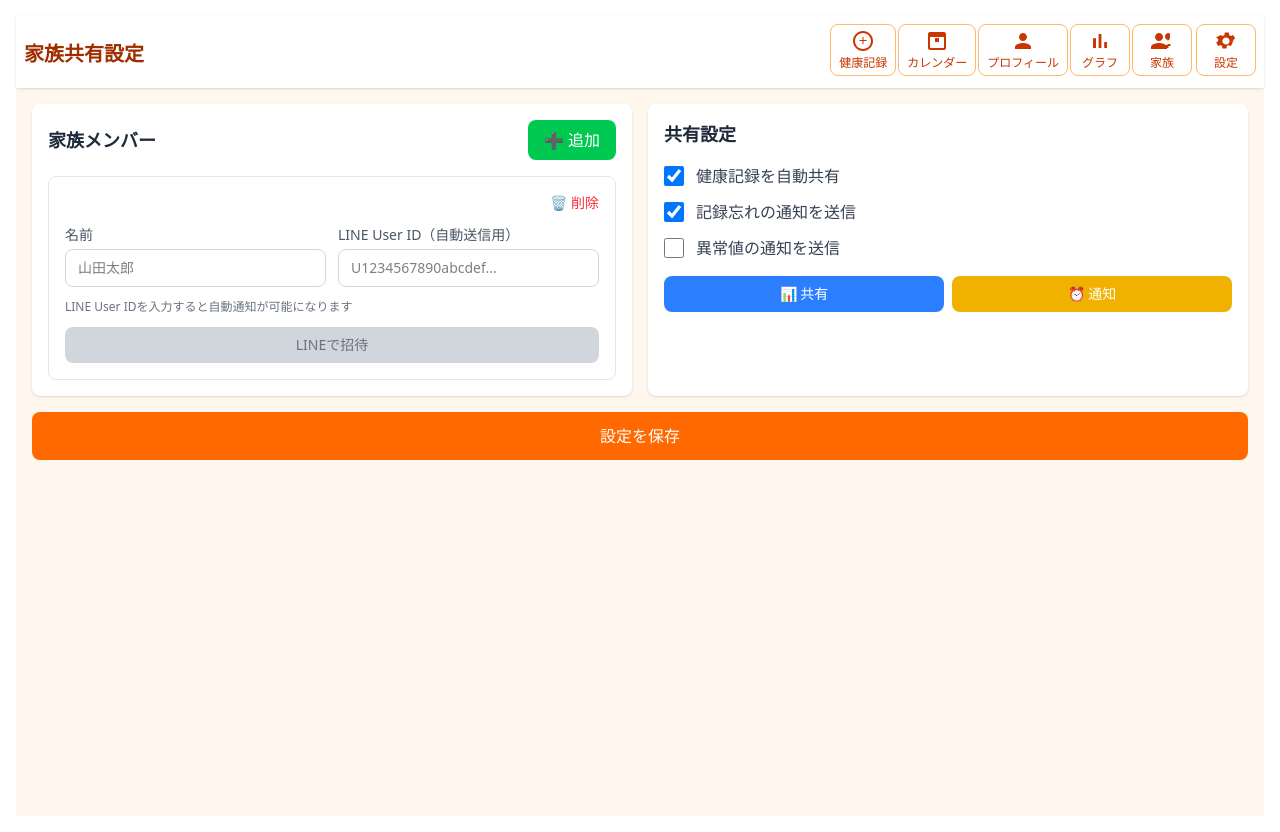
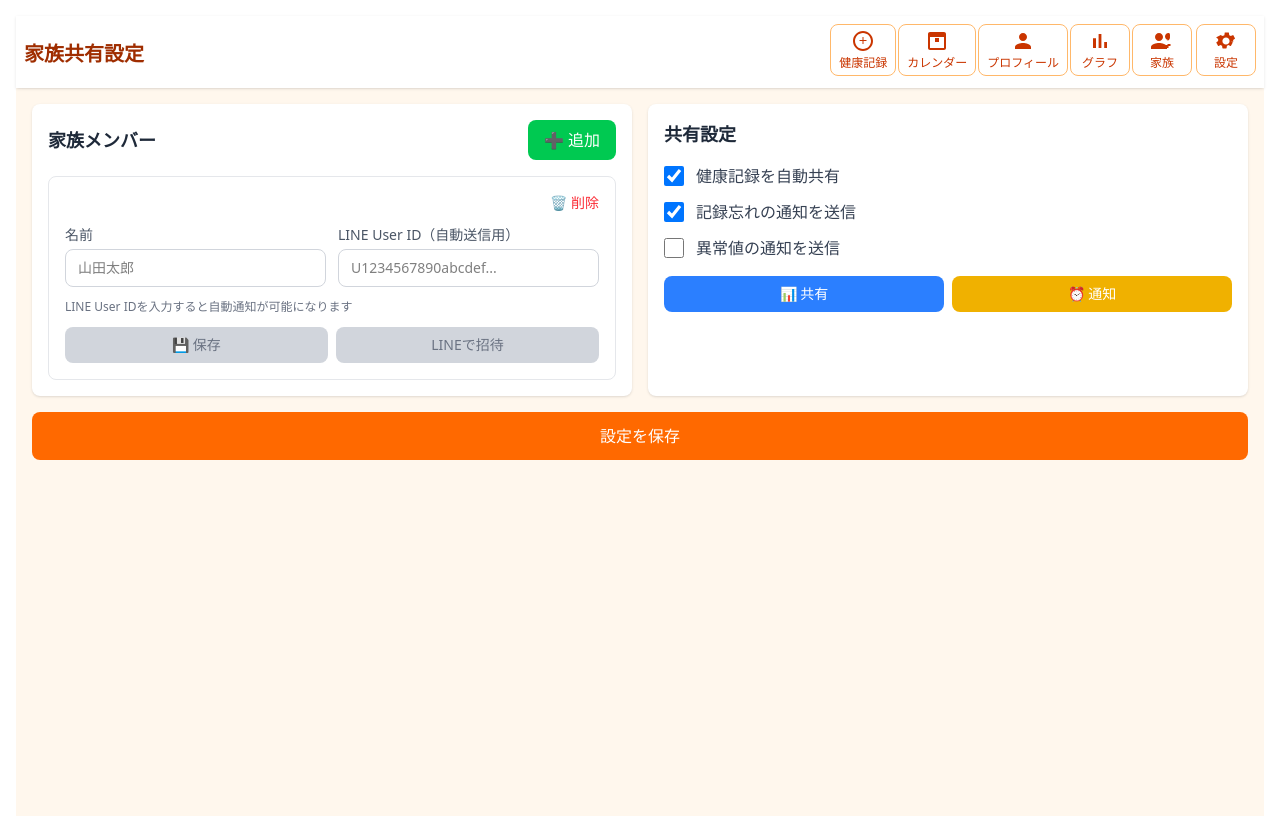
Before and after one commit to mikan623/heart-rehab-app, a Next.js app: page /family in a window 1280 px wide. Both pictures are taken after a click on the button "➕ 追加". Built offline with nearby package versions, Linux system fonts and the light colour scheme; no server answers.

Commit message:
fix: Family member auto-save issue - manual save button added

```diff
--- a/src/app/family/page.tsx
+++ b/src/app/family/page.tsx
@@ -191,9 +191,9 @@ export default function FamilyPage() {
     }
   };
 
-  // 家族メンバーを更新する関数（データベース連携）
-  const updateFamilyMember = async (id: string, field: keyof FamilyMember, value: string | boolean) => {
-    // ローカルステートを更新
+  // 家族メンバーを更新する関数（ローカルのみ）
+  const updateFamilyMember = (id: string, field: keyof FamilyMember, value: string | boolean) => {
+    // ローカルステートを更新するだけ（入力フォーム用）
     const member = familyMembers.find(m => m.id === id);
     if (!member) return;
 
@@ -206,13 +206,20 @@ export default function FamilyPage() {
       );
       return updated;
     });
+  };
 
-    // 🆕 新規メンバーの場合、名前と関係性が揃ったら DB に保存
-    if (id.length <= 15) {
-      // 一時的な ID（数字）= 新規メンバー
-      if (updatedMember.name && updatedMember.relationship) {
-        // 名前と関係性が揃った → DB に保存
+  // 家族メンバーを DB に保存する関数（手動保存）
+  const saveFamilyMemberToDatabase = async (id: string) => {
     try {
+      const member = familyMembers.find(m => m.id === id);
+      if (!member) return;
+
+      // バリデーション
+      if (!member.name || !member.relationship) {
+        alert('名前と関係性を入力してください');
+        return;
+      }
+
       let userId = 'user-1';
       if (typeof window !== 'undefined' && window.liff && window.liff.isLoggedIn && window.liff.isLoggedIn()) {
         try {
@@ -223,12 +230,15 @@ export default function FamilyPage() {
         }
       }
 
+      // 新規メンバーかどうかで POST/PATCH を分ける
+      if (id.length <= 15) {
+        // 新規メンバー → POST
         const response = await fetch('/api/family-members', {
           method: 'POST',
           headers: { 'Content-Type': 'application/json' },
           body: JSON.stringify({
             userId,
-              familyMember: updatedMember
+            familyMember: member
           })
         });
 
@@ -238,18 +248,39 @@ export default function FamilyPage() {
 
           // 一時的な ID を DB の ID に置き換え
           setFamilyMembers(prev =>
-              prev.map(m => m.id === id ? { ...updatedMember, id: result.familyMember.id } : m)
+            prev.map(m => m.id === id ? { ...member, id: result.familyMember.id } : m)
           );
+          alert('家族メンバーを追加しました！');
         } else {
           console.error('❌ 保存失敗:', response.status);
+          alert('保存に失敗しました');
+        }
+      } else {
+        // 既存メンバー → PATCH
+        const response = await fetch('/api/family-members', {
+          method: 'PATCH',
+          headers: { 'Content-Type': 'application/json' },
+          body: JSON.stringify({
+            memberId: id,
+            name: member.name,
+            relationship: member.relationship,
+            lineUserId: member.lineUserId,
+            isRegistered: member.isRegistered
+          })
+        });
+
+        if (response.ok) {
+          console.log('✅ 家族メンバーを更新しました');
+          alert('更新しました！');
+        } else {
+          console.error('❌ 更新失敗:', response.status);
+          alert('更新に失敗しました');
+        }
       }
     } catch (error) {
       console.error('❌ エラー:', error);
+      alert('エラーが発生しました');
     }
-      }
-    }
-    // ✅ 修正：DB ID のメンバーは updateFamilyMember では保存しない
-    // （手動の「保存」ボタンで保存する）
   };
 
   // 家族メンバーの登録
@@ -587,11 +618,28 @@ export default function FamilyPage() {
                     LINE User IDを入力すると自動通知が可能になります
                   </p>
 
+                  {/* ボタングループ */}
+                  <div className="flex gap-2 flex-col md:flex-row">
+                    {/* 保存ボタン（新規メンバーのみ） */}
+                    {member.id.length <= 15 && (
+                      <button
+                        onClick={() => saveFamilyMemberToDatabase(member.id)}
+                        disabled={!member.name || !member.relationship}
+                        className={`flex-1 py-2 px-4 rounded-lg font-medium text-sm ${
+                          member.name && member.relationship
+                            ? 'bg-blue-500 text-white hover:bg-blue-600'
+                            : 'bg-gray-300 text-gray-500 cursor-not-allowed'
+                        }`}
+                      >
+                        💾 保存
+                      </button>
+                    )}
+
                     {/* 登録ボタン */}
                     <button
                       onClick={() => registerFamilyMember(member.id)}
                       disabled={!member.name || Boolean(member.isRegistered)}
-                    className={`w-full py-2 px-4 rounded-lg font-medium text-sm ${
+                      className={`flex-1 py-2 px-4 rounded-lg font-medium text-sm ${
                         Boolean(member.isRegistered)
                           ? 'bg-green-500 text-white cursor-not-allowed'
                           : member.name
@@ -601,6 +649,7 @@ export default function FamilyPage() {
                     >
                       {Boolean(member.isRegistered) ? '登録済み' : 'LINEで招待'}
                     </button>
+                  </div>
                 </div>
               ))}
 
```
Lines whose indentation alone changed are shown as unchanged.
